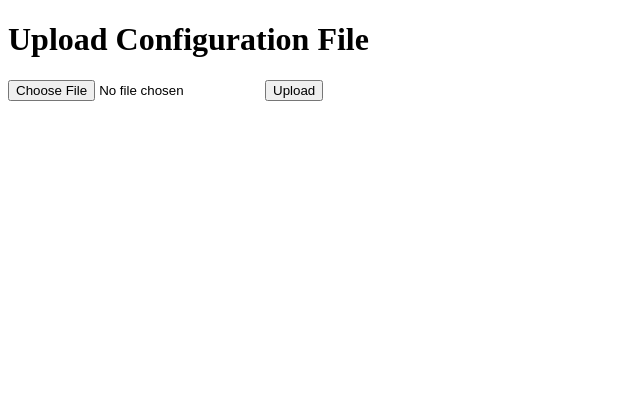
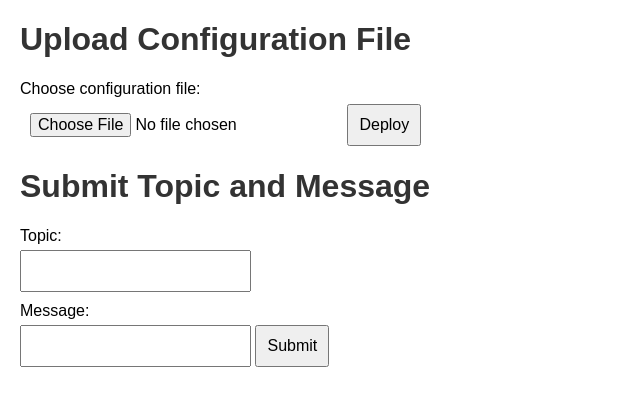
Before and after one commit to fivetix/BiuJavaProject, a plain HTML site: page codingProject/html_files/form.html in a window 1280 px wide. Shown: the whole page, without its empty margins (0-640 px from the left). Drawn offline with Linux system fonts and the light colour scheme.

Commit message:
Update form.html

```diff
--- a/codingProject/html_files/form.html
+++ b/codingProject/html_files/form.html
@@ -4,12 +4,46 @@
     <meta charset="UTF-8">
     <meta name="viewport" content="width=device-width, initial-scale=1.0">
     <title>Upload Configuration</title>
+    <style>
+        body {
+            font-family: Arial, sans-serif;
+            margin: 20px;
+        }
+        h1 {
+            color: #333;
+        }
+        form {
+            margin-bottom: 20px;
+        }
+        label {
+            display: block;
+            margin-top: 10px;
+        }
+        input, button {
+            margin-top: 5px;
+            padding: 10px;
+            font-size: 1em;
+        }
+        button {
+            cursor: pointer;
+        }
+    </style>
 </head>
 <body>
     <h1>Upload Configuration File</h1>
-    <form action="/upload" method="post" enctype="multipart/form-data">
-        <input type="file" name="configFile">
-        <button type="submit">Upload</button>
+    <form action="/upload" method="post" enctype="multipart/form-data" target="graphFrame">
+        <label for="configFile">Choose configuration file:</label>
+        <input type="file" name="configFile" id="configFile">
+        <button type="submit">Deploy</button>
+    </form>
+
+    <h1>Submit Topic and Message</h1>
+    <form action="/publish" method="get" target="tableFrame">
+        <label for="topic">Topic:</label>
+        <input type="text" name="topic" id="topic" required>
+        <label for="message">Message:</label>
+        <input type="text" name="message" id="message" required>
+        <button type="submit">Submit</button>
     </form>
 </body>
 </html>
```
